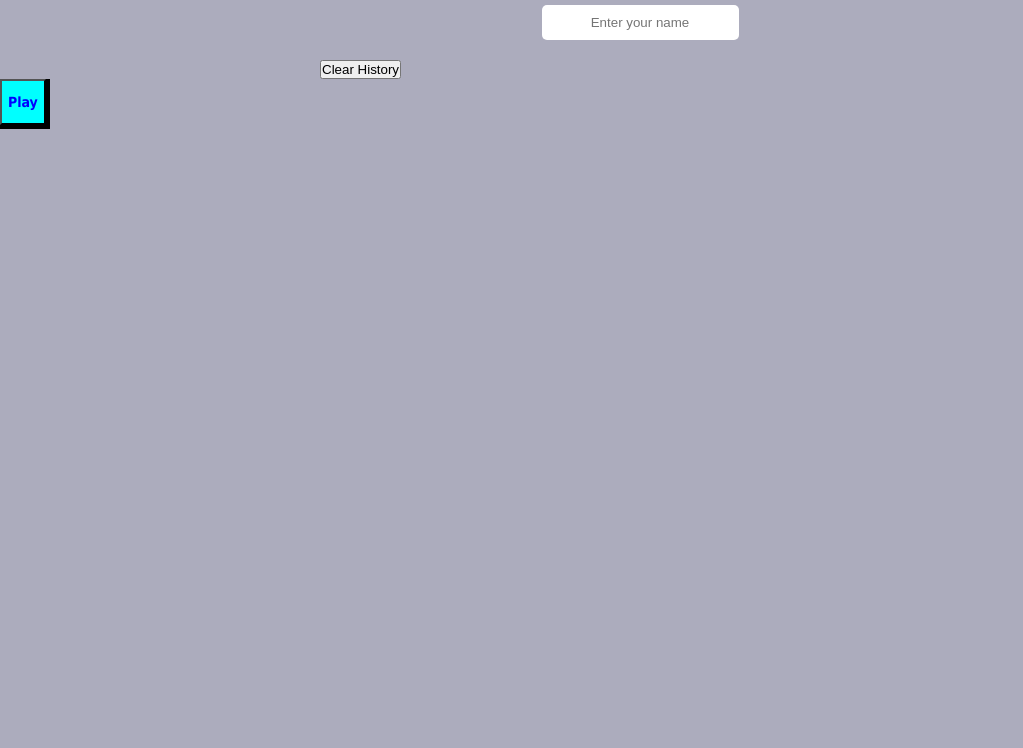
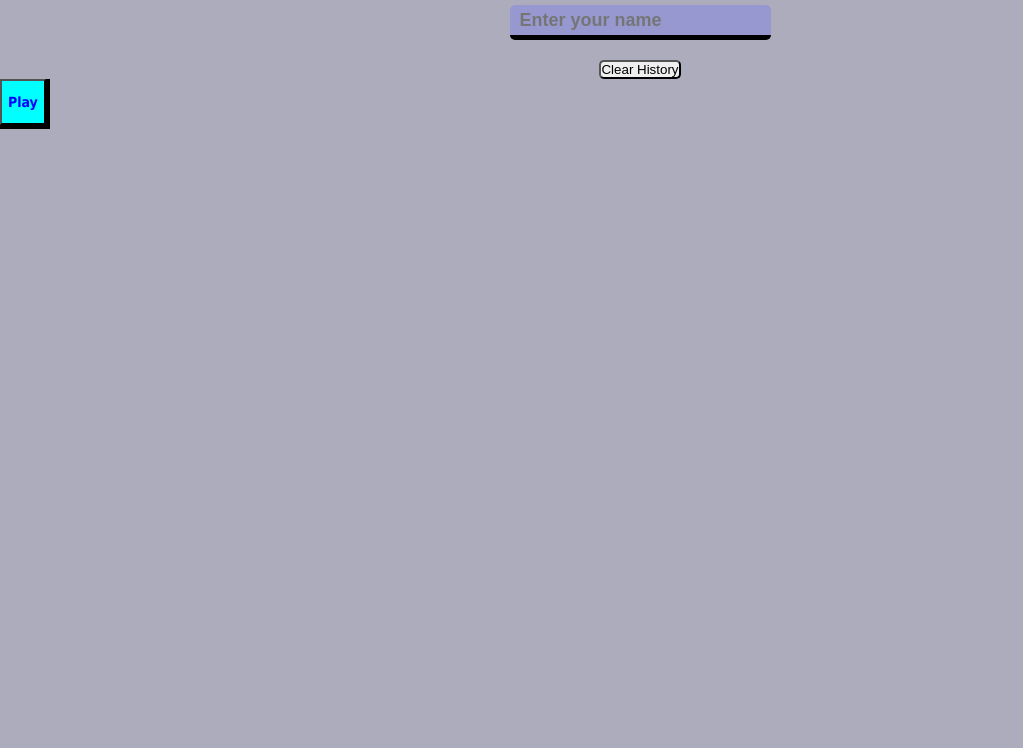
Before and after one commit to WebAhead7/memory-game, a plain HTML site: page src/userinput.html in a window 1280 px wide. Shown: the part 52-800 px from the top of the page, without its empty margins (0-1023 px from the left). Drawn offline with Linux system fonts and the light colour scheme.

Commit message:
added style

```diff
--- a/src/userinput.css
+++ b/src/userinput.css
@@ -5,19 +5,47 @@
 
 body {
   background: rgb(172, 172, 189);
+  font-style: oblique;
 }
 
 input {
   display: block;
   margin: 20px auto;
-  padding: 10px;
-  text-align: center;
+  height: 30px;
+  padding: 0 10px;
+  text-align: left;
   border-radius: 5px;
   border: none;
+  border-bottom: solid 5px;
+  font-size: large;
+  font-weight: bold;
+  background: rgb(152, 152, 209);
+  outline: none;
+}
+/* input:focus {
+  border-color: rgba(82, 168, 236, 0.8);
+  box-shadow: 0px 0px 8px rgba(82, 168, 236, 0.6);
+} */
+
+.danger {
+  border-color: rgba(231, 42, 8, 0.8);
+  box-shadow: 0px 0px 8px rgba(218, 90, 5, 0.6);
+}
+
+.good {
+  border-color: rgba(79, 231, 8, 0.822);
+  box-shadow: 0px 0px 8px rgba(19, 189, 3, 0.6);
+}
+
+.clear-history {
+  display: block;
+  margin: 0 auto;
+  border-radius: 5px;
 }
 
 h1 {
   text-align: center;
+  background: rgba(182, 11, 204, 0.8);
 }
 
 ul,
```
